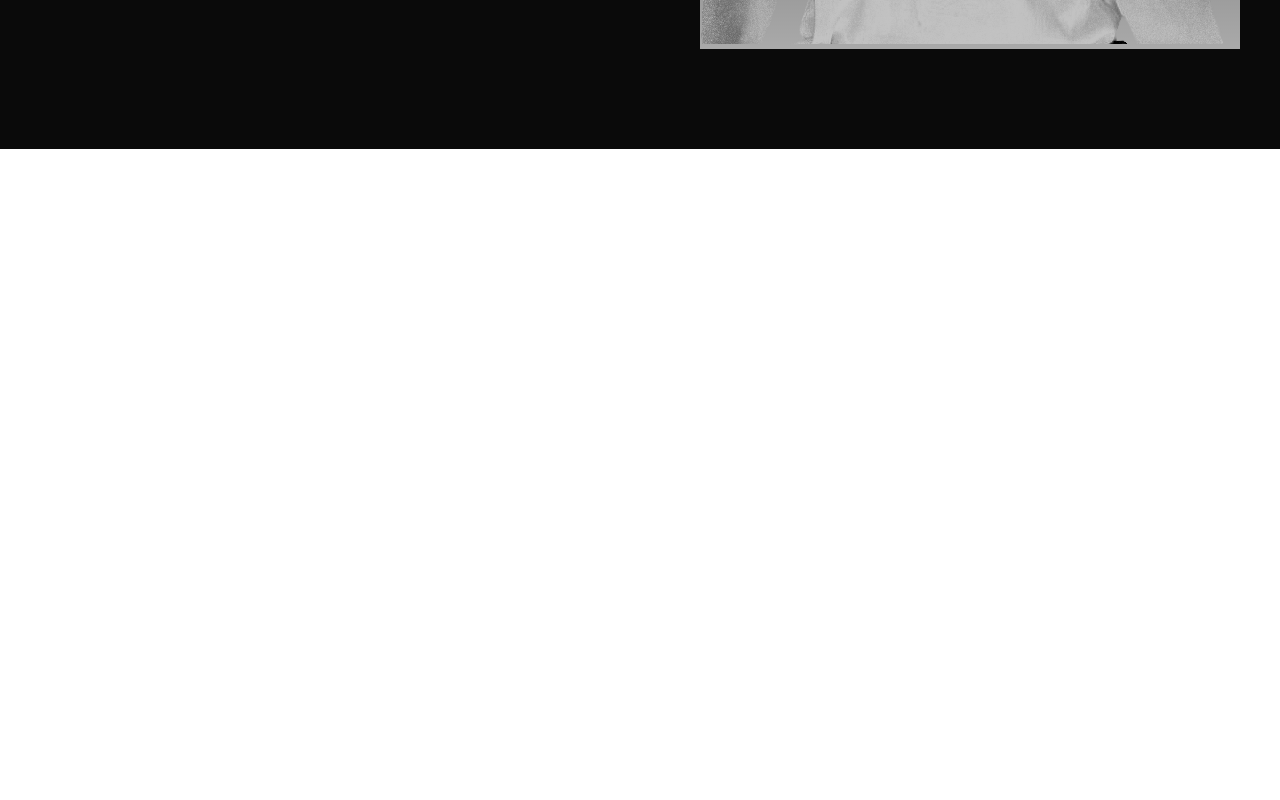
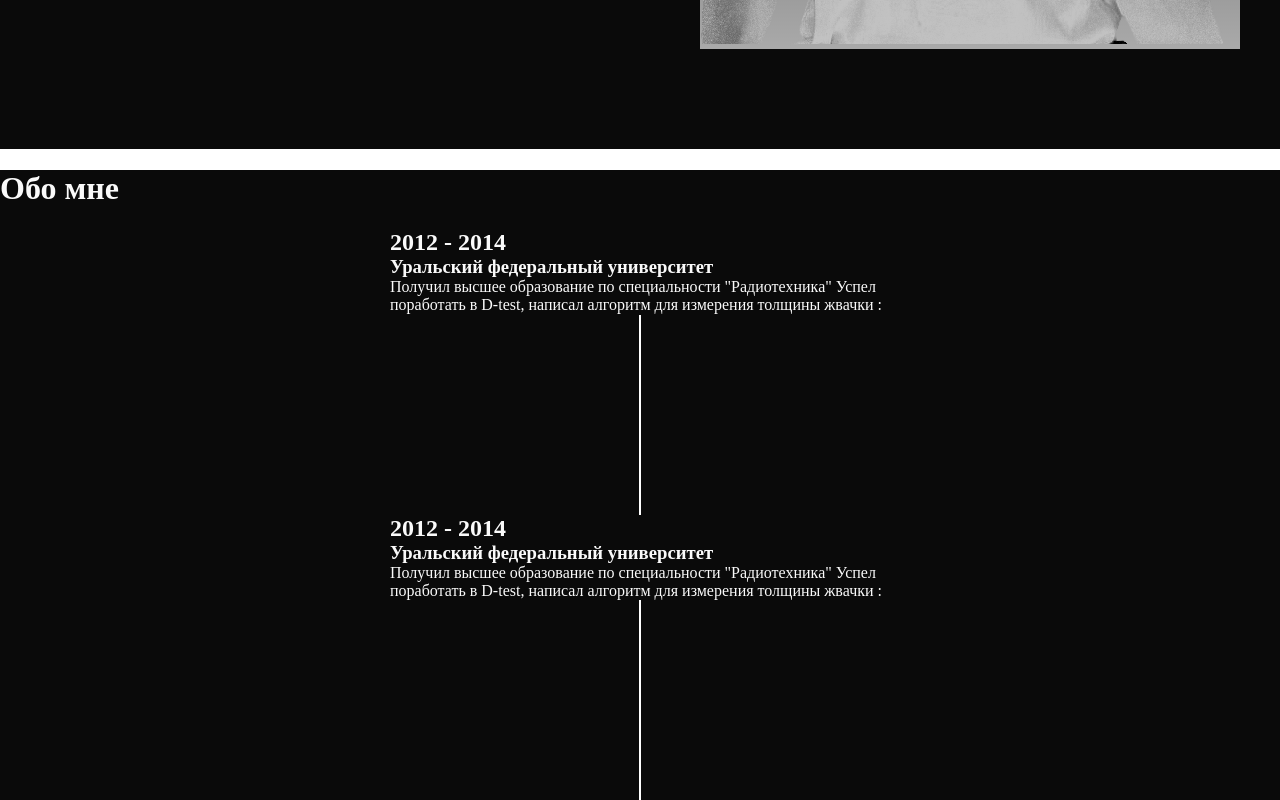
Before and after one commit to AleksandrIlinykh/portfolio, a React (Create React App) app: page / in a window 1280 px wide. Shown: the part 759-1559 px from the top of the page. Before the commit the page ends 908 px from the top, so only its background shows below. Built offline with nearby package versions, Linux system fonts and the light colour scheme; a web font is replaced by a local one.

Commit message:
added timeline Line commonent

```diff
--- /dev/null
+++ b/src/components/about/about.jsx
@@ -0,0 +1,10 @@
+import aboutStyles from "./about.module.css";
+import Timeline from "./timeline/timeline";
+
+export default function About() {
+  return (
+    <div className={aboutStyles.about}>
+      <Timeline />
+    </div>
+  );
+}
--- /dev/null
+++ b/src/components/about/about.module.css
@@ -0,0 +1,4 @@
+.about {
+  background-color: var(--background-main);
+  color: var( --text-main);
+}
--- /dev/null
+++ b/src/components/about/timeline/line/line.jsx
@@ -0,0 +1,14 @@
+import { useRef, useEffect } from "react";
+
+import lineStyles from "./line.module.css";
+export default function Line({ width, height, color }) {
+  const line = useRef(null);
+  useEffect(() => {
+    line.current.style.width = width;
+    line.current.style.height = height;
+    line.current.style.backgroundColor = color;
+    console.log(line.current);
+  }, []);
+
+  return <div className={lineStyles.line} ref={line}></div>;
+}
--- /dev/null
+++ b/src/components/about/timeline/line/line.module.css
@@ -0,0 +1,4 @@
+.line {
+    margin: 0 auto;
+
+}
--- /dev/null
+++ b/src/components/about/timeline/timeline.jsx
@@ -0,0 +1,43 @@
+import Line from "./line/line";
+
+import timelineStyles from "./timeline.module.css";
+export default function Timeline() {
+  return (
+    <div className={timelineStyles.timeline}>
+      <h1>Обо мне</h1>
+      <div className={timelineStyles.content}>
+        <div className={timelineStyles.text}>
+          <h2>2012 - 2014</h2>
+          <h3>Уральский федеральный университет</h3>
+          <p>
+            Получил высшее образование по специальности "Радиотехника" Успел
+            поработать в <a href="https://ru.d-test.ru/">D-test</a>, написал
+            алгоритм для{" "}
+            <a href="https://ru.d-test.ru/catalog/izmeritel_nye_sistemy/lazernaya_sistema_izmereniya_tolshiny_polotna/">
+              измерения толщины жвачки
+            </a>{" "}
+            :
+          </p>
+        </div>
+        <Line width={"2px"} height={"200px"} color={"white"} />
+      </div>
+
+      <div className={timelineStyles.content}>
+        <div className={timelineStyles.text}>
+          <h2>2012 - 2014</h2>
+          <h3>Уральский федеральный университет</h3>
+          <p>
+            Получил высшее образование по специальности "Радиотехника" Успел
+            поработать в <a href="https://ru.d-test.ru/">D-test</a>, написал
+            алгоритм для{" "}
+            <a href="https://ru.d-test.ru/catalog/izmeritel_nye_sistemy/lazernaya_sistema_izmereniya_tolshiny_polotna/">
+              измерения толщины жвачки
+            </a>{" "}
+            :
+          </p>
+        </div>
+        <Line width={"2px"} height={"200px"} color={"white"} />
+      </div>
+    </div>
+  );
+}
--- /dev/null
+++ b/src/components/about/timeline/timeline.module.css
@@ -0,0 +1,18 @@
+.timeline {
+  flex-direction: column;
+  align-items: center;
+  background-color: var(--background-main);
+  color: var( --text-main);
+}
+
+.content {
+  display: flex;
+  flex-direction: column;
+  align-items: center;
+  background-color: var(--background-main);
+  color: var( --text-main);
+}
+
+.text {
+  max-width: 500px;
+}
--- a/src/components/app/App.js
+++ b/src/components/app/App.js
@@ -1,5 +1,6 @@
 import Header from "../header/header";
 import Home from "../home/home";
+import About from "../about/about";
 import appStyles from "./app.module.css";
 function App() {
   return (
@@ -7,6 +8,7 @@ function App() {
       <Header />
       <div className={appStyles.content}>
         <Home />
+        <About />
       </div>
     </div>
   );
```
